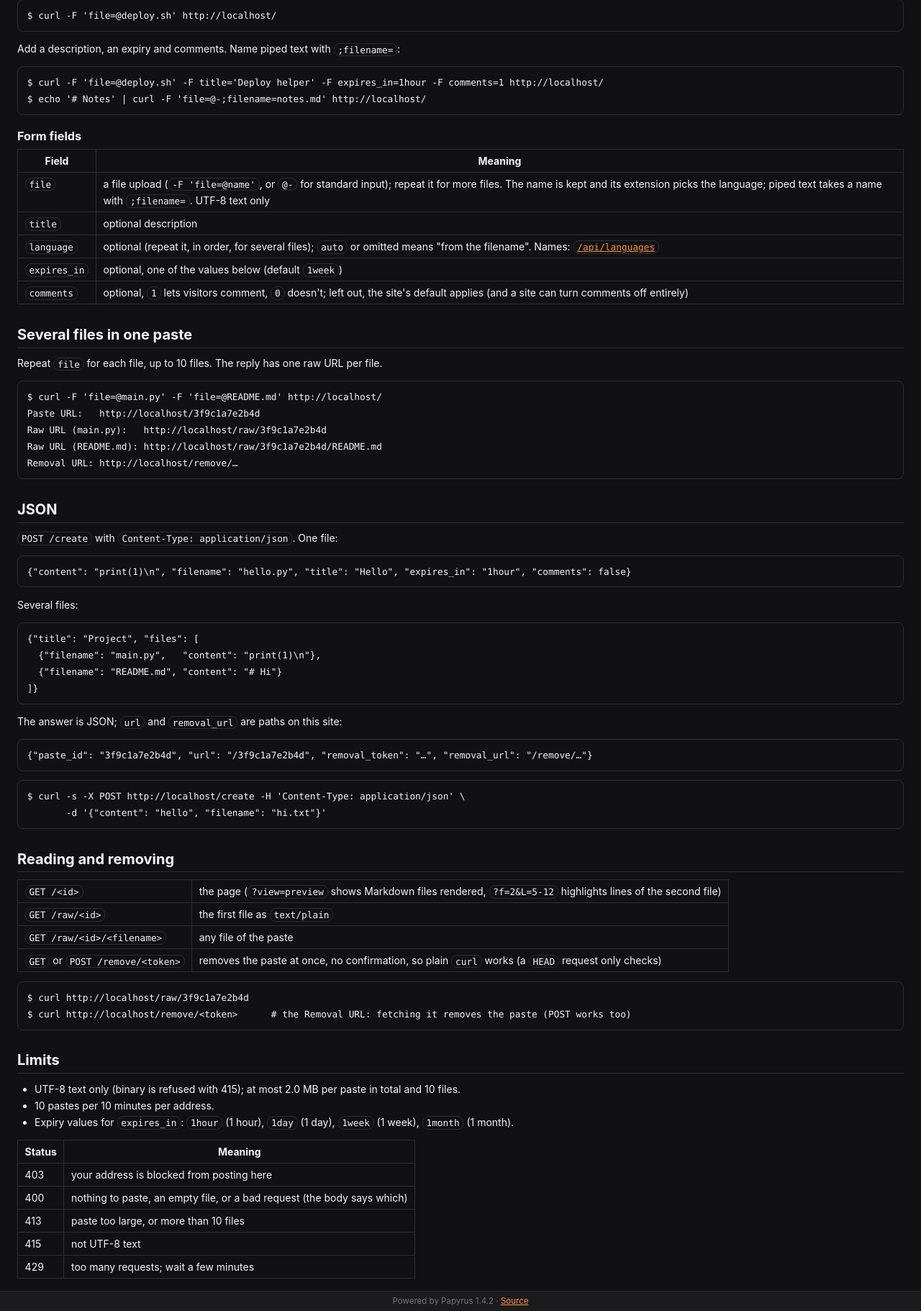
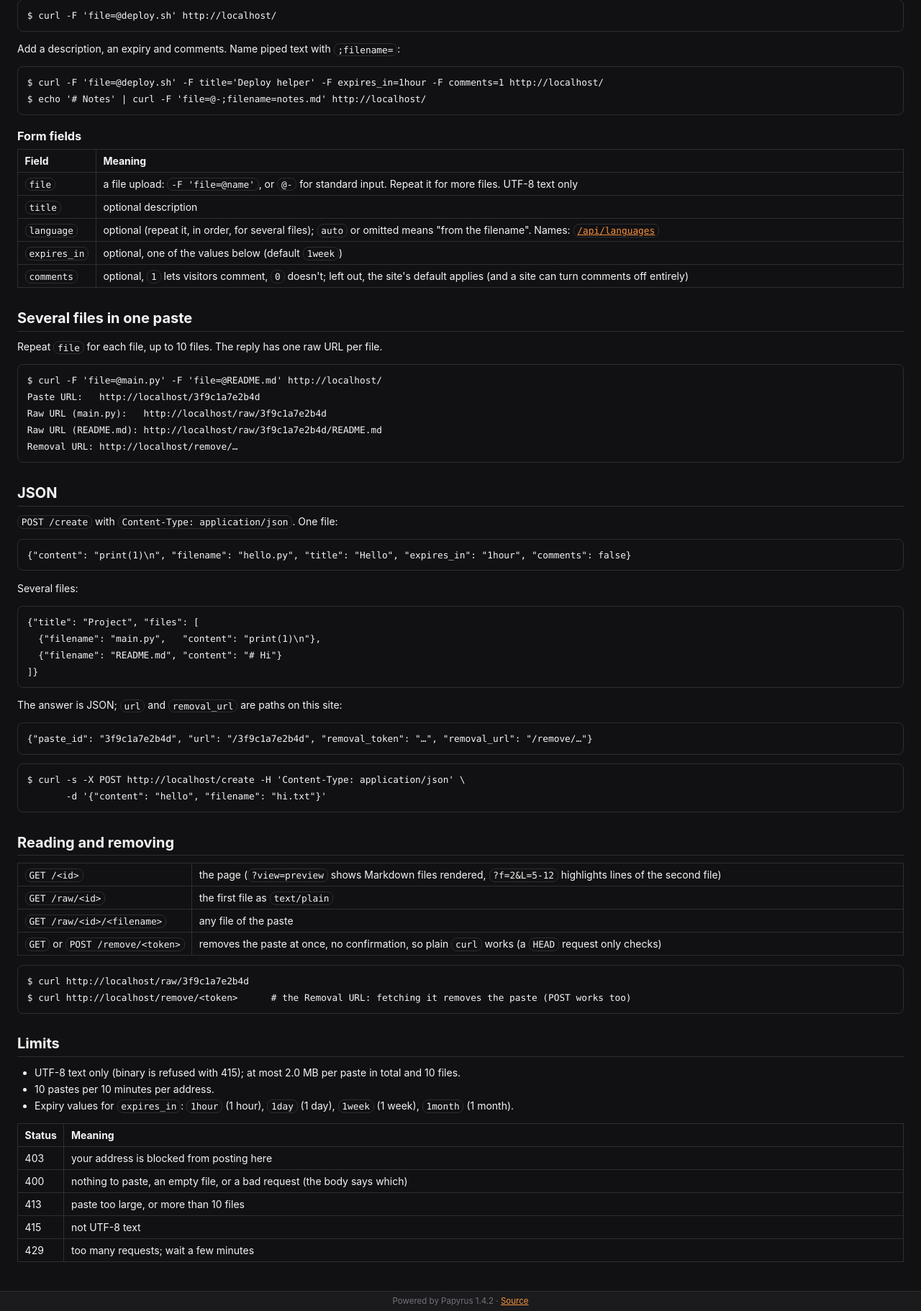
Before and after one commit to TehPeGaSuS/papyrus, a Flask app: page /api in a window 1280 px wide. Shown: the part 424-2246 px from the top of the page at 72% size. Run offline with Flask 3, Linux system fonts and the light colour scheme; parts of the project's set-up code (start-up, migrations or seed data) failed here and were passed over; some libraries are stand-ins or nearby versions.

Commit message:
API page: full-width tables that wrap only when they have to
All three tables now span the page, with the first column fitting its content
(they used to size themselves, so one wrapped while another had room), and the
long 'file' row is shorter.

```diff
--- a/static/css/style.css
+++ b/static/css/style.css
@@ -725,6 +725,10 @@ a.comment-reply:hover { text-decoration: underline; color: var(--primary); }
 .api-page p, .api-page ul, .api-page table, .api-page pre { margin-bottom: 0.8rem; }
 .api-code { overflow-x: auto; white-space: pre; }
 .api-page td, .api-page th { vertical-align: top; }
+/* Every table spans the page and its first column shrinks to its content, so text wraps only when it has to. */
+.api-page table { width: 100%; }
+.api-page th { text-align: left; }
+.api-page td:first-child, .api-page th:first-child { width: 1%; white-space: nowrap; }
 
 /* ── Admin: blocked addresses ─────────────────────────────────────────────── */
 .block-form { display: flex; flex-wrap: wrap; gap: 0.5rem; margin: 0.5rem 0 1rem; }
--- a/templates/api.html
+++ b/templates/api.html
@@ -29,7 +29,7 @@
     <h3>Form fields</h3>
     <table>
         <tr><th>Field</th><th>Meaning</th></tr>
-        <tr><td><code>file</code></td><td>a file upload (<code>-F 'file=@name'</code>, or <code>@-</code> for standard input); repeat it for more files. The name is kept and its extension picks the language; piped text takes a name with <code>;filename=</code>. UTF-8 text only</td></tr>
+        <tr><td><code>file</code></td><td>a file upload: <code>-F 'file=@name'</code>, or <code>@-</code> for standard input. Repeat it for more files. UTF-8 text only</td></tr>
         <tr><td><code>title</code></td><td>optional description</td></tr>
         <tr><td><code>language</code></td><td>optional (repeat it, in order, for several files); <code>auto</code> or omitted means "from the filename". Names: <a href="{{ url_for('get_languages') }}"><code>/api/languages</code></a></td></tr>
         <tr><td><code>expires_in</code></td><td>optional, one of the values below (default <code>{{ default_expiry }}</code>)</td></tr>
```
Also changed, not shown: tests/test_app.py (+6 -0 lines).
